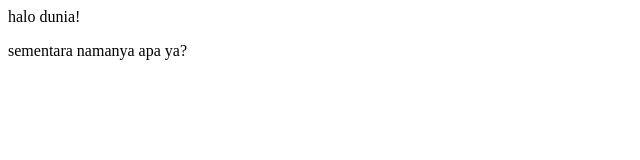
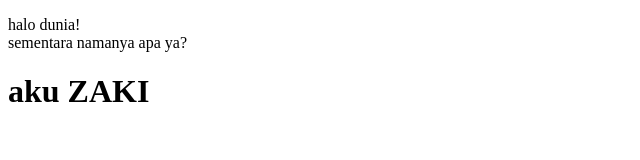
Before and after one commit to razorx411/Project-Node-5, a plain HTML site: page index.html in a window 1280 px wide. Shown: the whole page, without its empty margins (0-640 px from the left). Drawn offline with Linux system fonts and the light colour scheme.

Commit message:
tes push

```diff
--- a/index.html
+++ b/index.html
@@ -1,4 +1,16 @@
-<p>
-    halo dunia!
-</p>
-sementara namanya apa ya?
+<!DOCTYPE html>
+<html lang="en">
+<head>
+    <meta charset="UTF-8">
+    <meta name="viewport" content="width=device-width, initial-scale=1.0">
+    <title>Document</title>
+</head>
+<body>
+    <p>
+        halo dunia!
+        <br>
+        sementara namanya apa ya?
+    </p>
+    <h1>aku ZAKI</h1>
+</body>
+</html>
```
